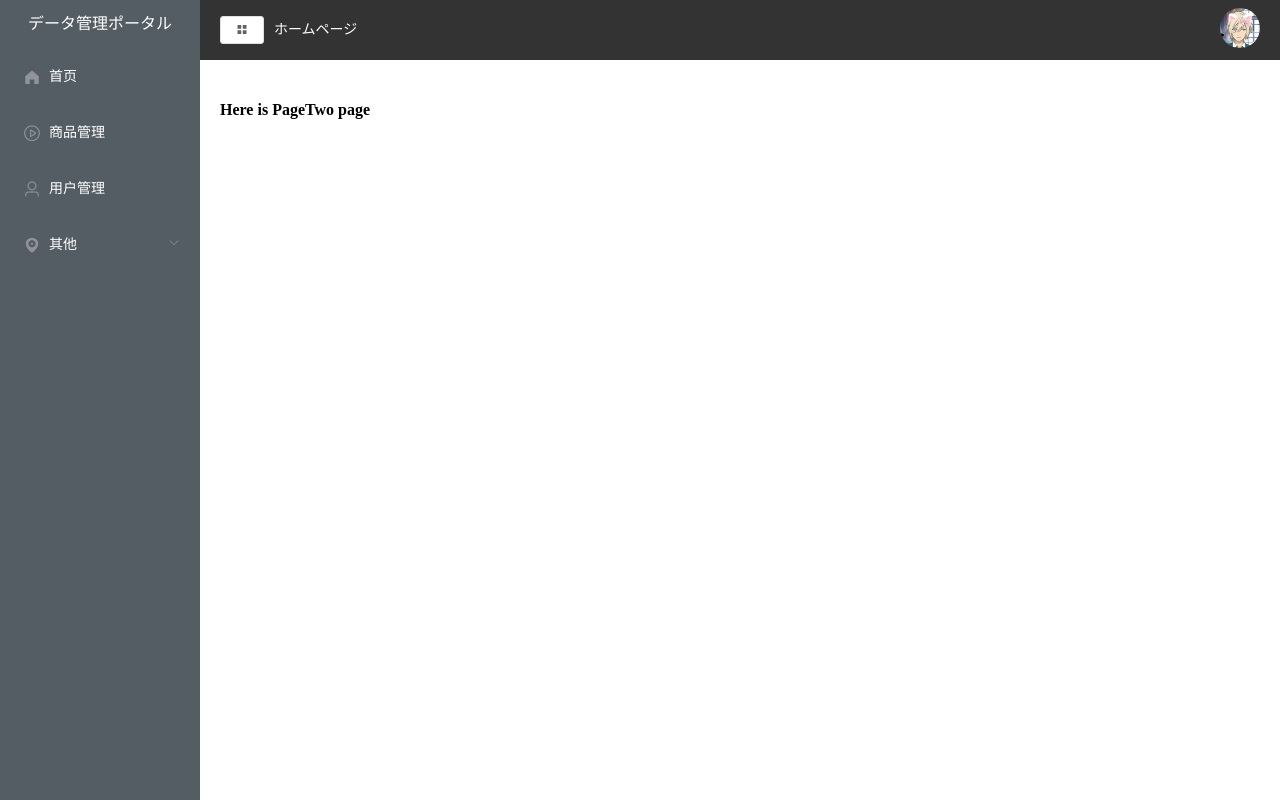
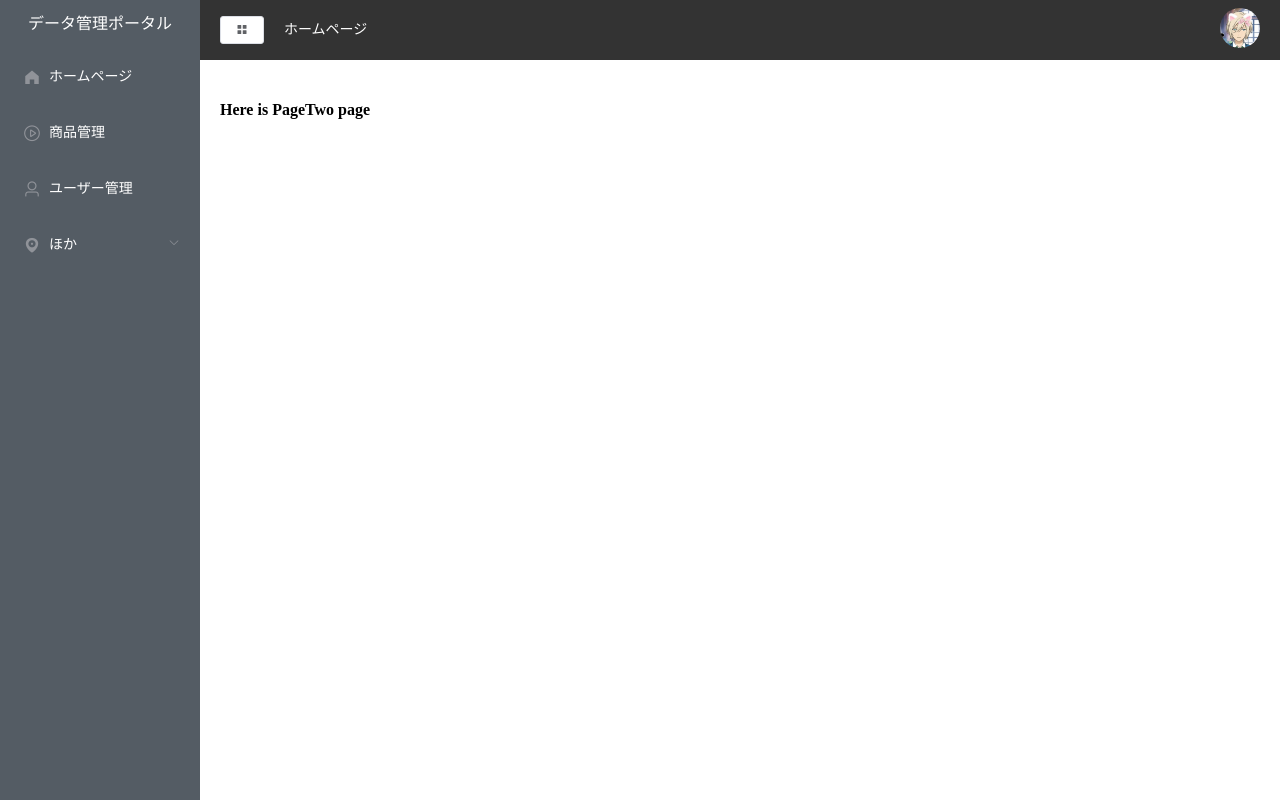
Before and after one commit to shibidada/my_app, a Vue app: page /#/page2 in a window 1280 px wide. Built offline with nearby package versions, Linux system fonts and the light colour scheme.

Commit message:
パンくずリストの実装

```diff
--- a/src/components/CommonAside.vue
+++ b/src/components/CommonAside.vue
@@ -62,7 +62,7 @@ export default {
         {
           path: "/",
           name: "home",
-          label: "首页",
+          label: "ホームページ",
           icon: "s-home",
           url: "Home/Home",
         },
@@ -76,12 +76,12 @@ export default {
         {
           path: "/user",
           name: "user",
-          label: "用户管理",
+          label: "ユーザー管理",
           icon: "user",
           url: "UserManage/UserManage",
         },
         {
-          label: "其他",
+          label: "ほか",
           icon: "location",
           children: [
             {
@@ -121,6 +121,7 @@ export default {
       ) {
         this.$router.push(item.path);
       }
+      this.$store.commit("selectMenu", item);
     },
   },
   computed: {
--- a/src/components/CommonHeader.vue
+++ b/src/components/CommonHeader.vue
@@ -2,12 +2,20 @@
   <div class="header-container">
     <div class="l-content">
       <el-button
+        style="margin-right: 20px"
         @click="handleMenu()"
         icon="el-icon-menu"
         size="mini"
       ></el-button>
       <!-- パンくずリスト -->
-      <span class="text">ホームページ</span>
+      <el-breadcrumb separator="/">
+        <el-breadcrumb-item
+          v-for="item in tags"
+          :key="item.path"
+          :to="{ path: '/' }"
+          >{{ item.label }}</el-breadcrumb-item
+        >
+      </el-breadcrumb>
     </div>
     <div class="r-content">
       <el-dropdown>
@@ -23,6 +31,7 @@
   </div>
 </template>
 <script>
+import { mapState } from "vuex";
 export default {
   data() {
     return {};
@@ -31,6 +40,11 @@ export default {
     handleMenu() {
       this.$store.commit("collapseMenu");
     },
+  },
+  computed: {
+    ...mapState({
+      tags: (state) => state.tab.tabsList,
+    }),
   },
 };
 </script>
@@ -54,5 +68,22 @@ export default {
       border-radius: 50%;
     }
   }
+  .l-content {
+    display: flex;
+    align-items: center;
+    /deep/.el-breadcrumb__item {
+      .el-breadcrumb__inner {
+        font-weight: normal;
+        &.is-link {
+          color: #666;
+        }
+      }
+      &:last-child {
+        .el-breadcrumb__inner {
+          color: #fff;
+        }
+      }
+    }
+  }
 }
 </style>
--- a/src/store/tab.js
+++ b/src/store/tab.js
@@ -1,11 +1,32 @@
 export default {
   state: {
     isCollapse: false, //左側メニューの繰り広げまたは畳みの状態を決める
+    tabsList: [
+      {
+        path: "/",
+        name: "home",
+        label: "ホームページ",
+        icon: "s-home",
+        url: "Home/Home",
+      },
+    ], //パンくずのデータ
   },
   mutations: {
     //左側メニューの繰り広げと畳むを操作するメソッド
     collapseMenu(state) {
       state.isCollapse = !state.isCollapse;
     },
+    //パンくずのデータを操作するメソッド
+    selectMenu(state, val) {
+      if (val.name !== "home") {
+        const index = state.tabsList.findIndex(
+          (item) => item.name === val.name
+        );
+        //存在しない場合
+        if (index === -1) {
+          state.tabsList.push(val);
+        }
+      }
+    },
   },
 };
```
